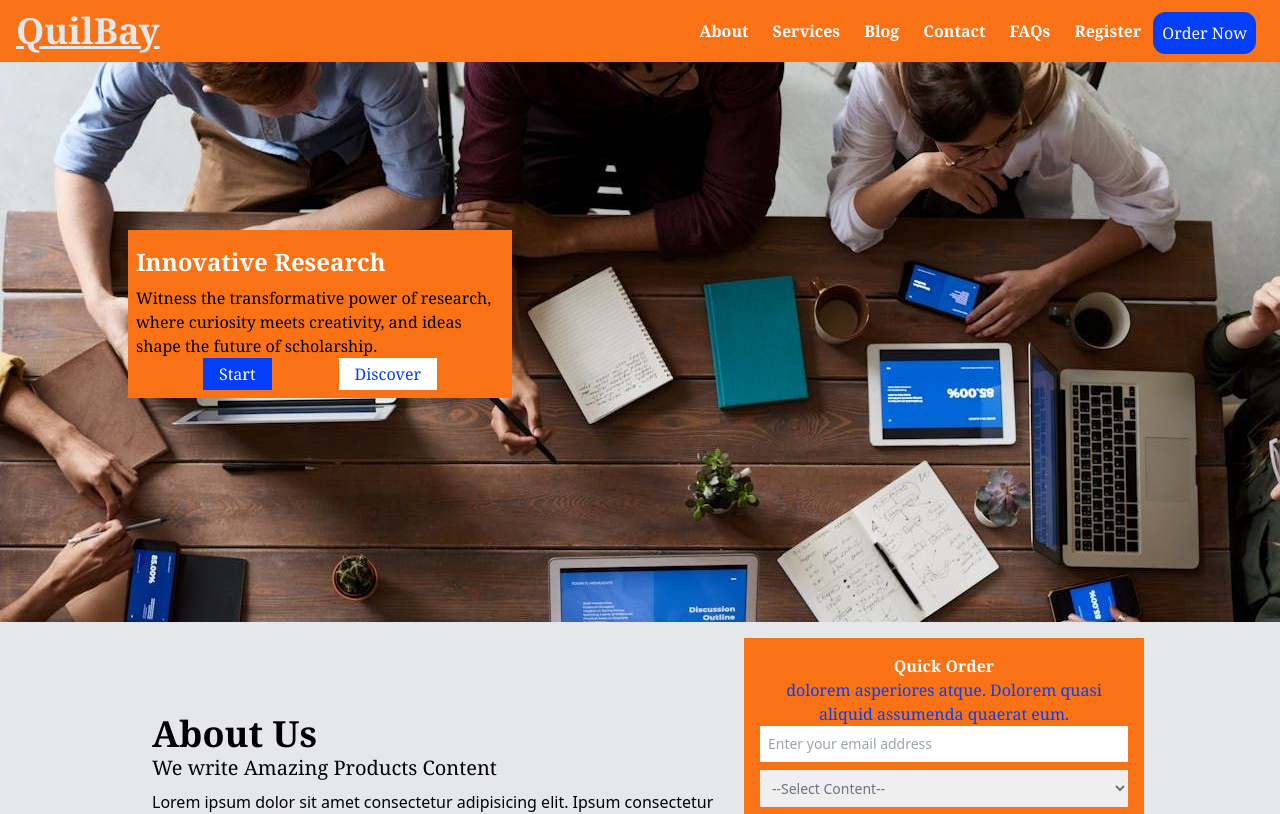
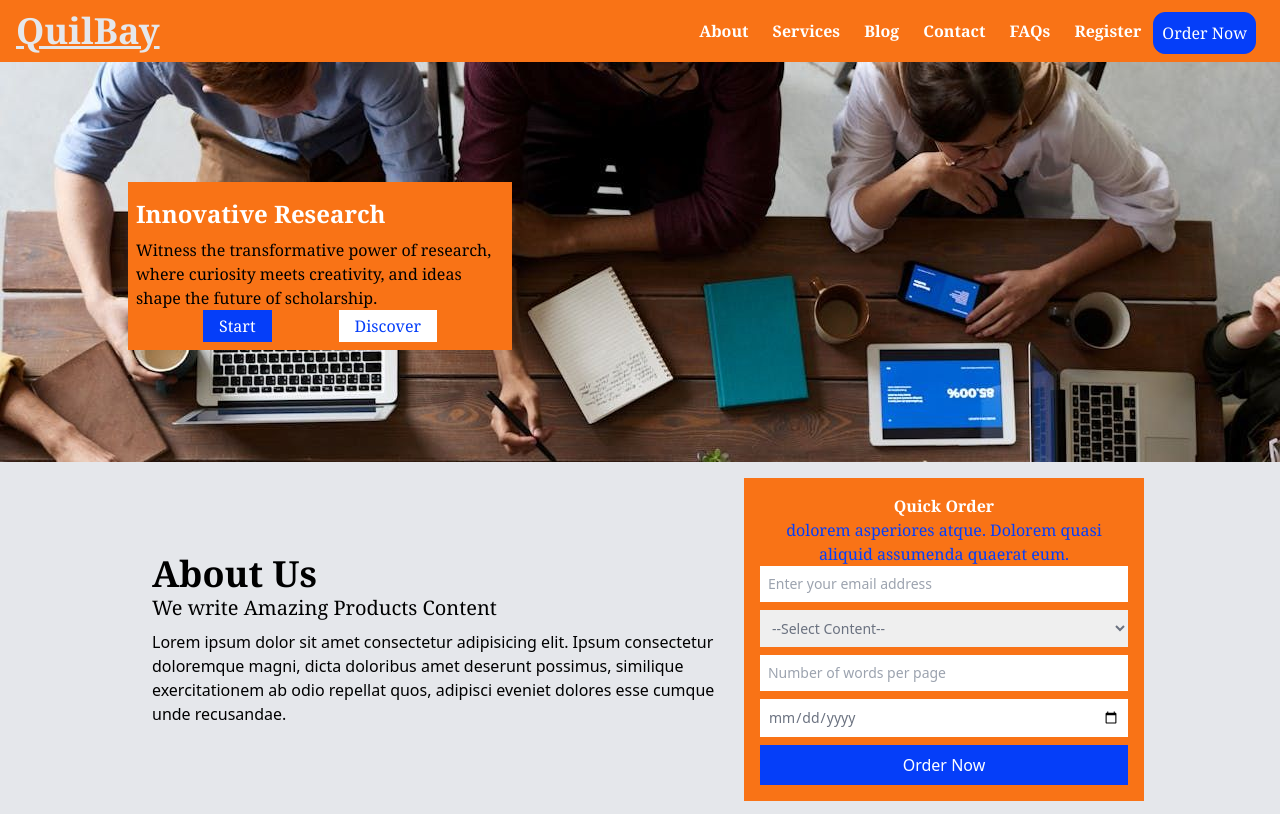
Before and after one commit to samuelmwangi729/Quilbay, a React (Vite) app: page / in a window 1280 px wide. Shown: the top 814 px of the page. Built offline with nearby package versions, Linux system fonts and the light colour scheme.

Commit message:
Changed the view height in sm devices

```diff
--- a/src/index.css
+++ b/src/index.css
@@ -2,7 +2,7 @@
 @tailwind components;
 @tailwind utilities;
 .item{
-    height: 70vh;
+    height: 50vh;
 }
 .slider1{
     background: url('./Assets/Images/demonstration.jpg');
```
